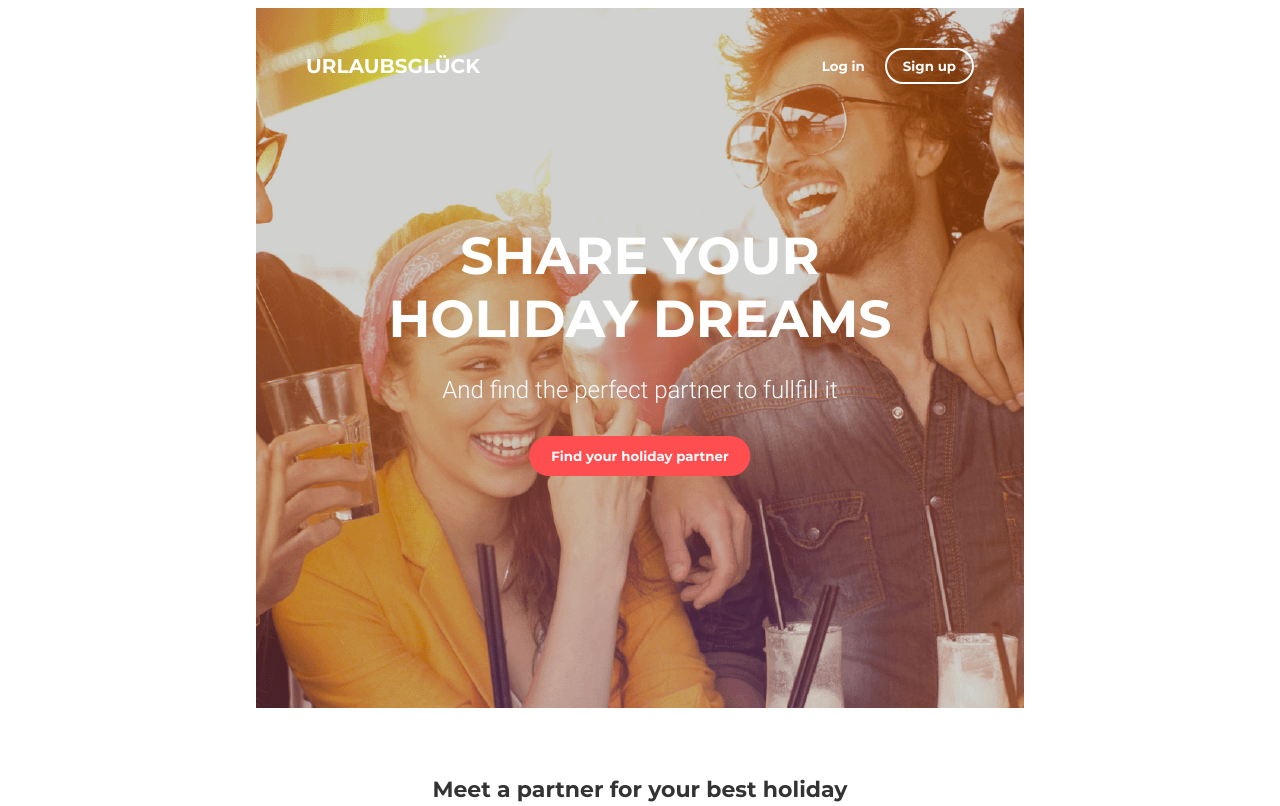
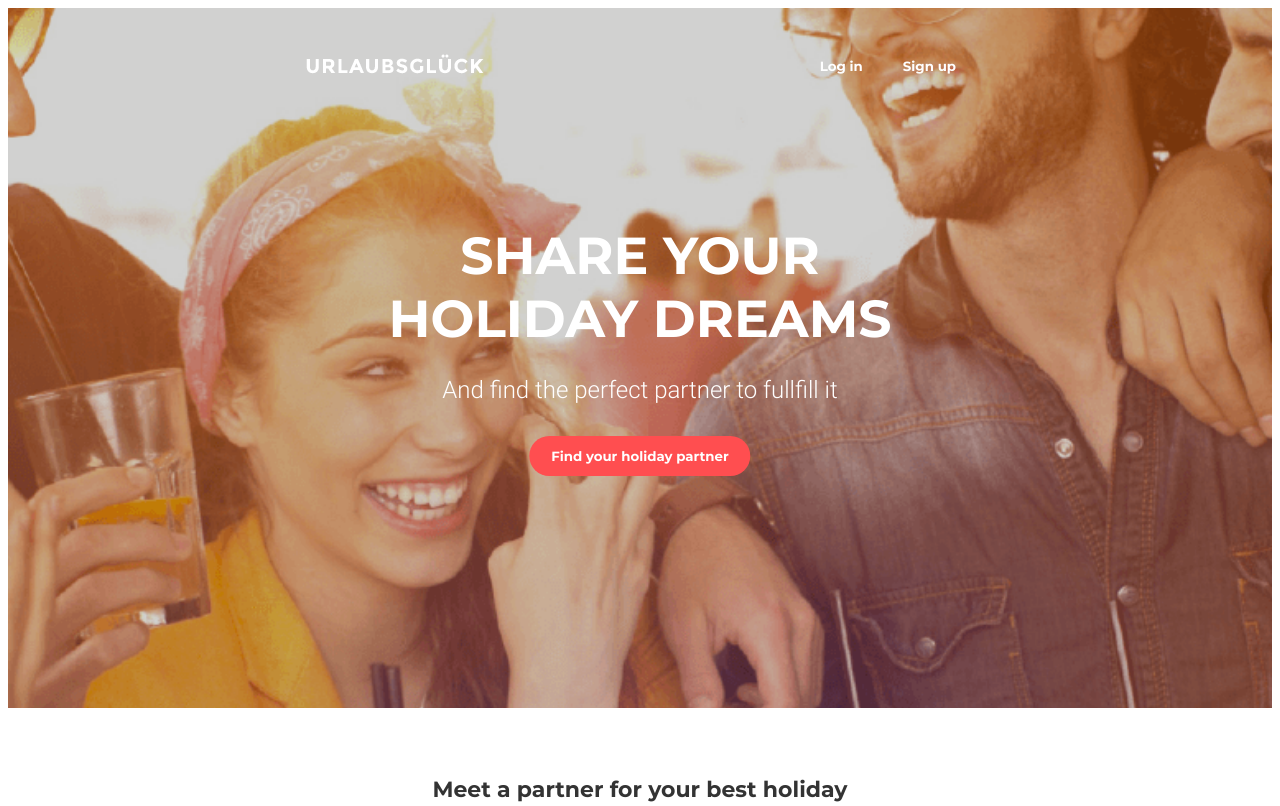
Before and after one commit to OksanaGrushko/goit-fe-course, a plain HTML site: page module-08/index.html in a window 1280 px wide. Shown: the top 806 px of the page. Drawn offline with Linux system fonts and the light colour scheme.

Commit message:
logo, buttons, horizontal scroll

```diff
--- a/module-08/css/style.css
+++ b/module-08/css/style.css
@@ -56,7 +56,7 @@ img {
     background-image: url(../img/background/Vector\ Smart\ Object\ mobile.png);
     background-repeat: no-repeat;
     background-position: center;
-    background-size: contain;
+    background-size: cover;
     margin-bottom: 68px;
 }
 
@@ -66,38 +66,45 @@ img {
     margin-bottom: 118px;
 }
 
-.log-in {
-    border: none;
+.log-in, .sign-in {
+    border: solid 2px rgba(255, 255, 255, 0);
+}
+
+.log-in:hover,
+.log-in:focus,
+.sign-in:hover,
+.sign-in:focus{
+    border: solid 2px rgb(255, 255, 255);
+    border-radius: 20px;
 }
 
 .sign-in,
 .log-in {
     background-color: rgba(26, 25, 21, 0);
-    color: rgb(255, 255, 255);
     padding: 8px 16px;
     font-family: 'Montserrat', sans-serif;
 }
-
-.sign-in {
-    border: solid 2px rgb(255, 255, 255);
-    border-radius: 20px;
+.tack{
+    text-decoration: none;
+    display: inline-block;
+    color: rgb(255, 255, 255);
 }
 
-.text,
+.logo,
 h1,
 .text-item {
     color: rgb(255, 255, 255);
     text-align: center;
     margin: 0;
 }
-
-.text {
+.logotype{
+    text-align: center;
     margin-bottom: 30px;
-    text-transform: uppercase;
-    font-size: 20px;
-    font-family: 'Montserrat', sans-serif;
 }
-
+.logo{
+    text-decoration: none;
+    display: inline-block;
+}
 h1 {
     margin-bottom: 10px;
     text-transform: uppercase;
@@ -253,8 +260,9 @@ h2 {
 
 @media screen and (min-width: 768px) {
     .wrapper {
-        width: 748px;
+        max-width: 748px;
         padding: 0 40px;
+        width: 100%;
     }
 
     .sait {
@@ -280,12 +288,12 @@ h2 {
         margin: 0;
     }
 
-    .text {
+    .logotype {
         margin: 0;
     }
 
     h1 {
-        padding: 0 82px;
+        padding: 0 76px;
         font-size: 52px;
         margin-bottom: 26px;
     }
@@ -338,7 +346,7 @@ h2 {
 
 @media screen and (min-width: 1440px) {
     .wrapper {
-        width: 940px;
+        max-width: 940px;
         padding: 0;
     }
 
--- a/module-08/index.html
+++ b/module-08/index.html
@@ -16,14 +16,14 @@
             <div class="content">
                 <div class="naw">
                     <div class="button">
-                        <button type="submit" class="log-in">Log in</button>
-                        <button type="submit" class="sign-in">Sign up</button>
+                        <button type="button" class="log-in"><a class="tack" href="#">Log in</a></button>
+                        <button type="button" class="sign-in"><a class="tack" href="#">Sign up</a></button>
                     </div>
-                    <p class="text">URLAUBSGLÜCK</p>
+                    <div class="logotype"><a href="#" class="logo"><img src="img/logo/URLAUBSGLÜCK.png" alt="URLAUBSGLÜCK logo"></a></div>
                 </div>
                 <h1>Share your holiday dreams</h1>
                 <p class="text-item">And find the perfect partner to fullfill it</p>
-                <button class="button-partner">Find your holiday partner</button>
+                <button type="button" class="button-partner">Find your holiday partner</button>
             </div>
         </div>
     </header>
@@ -74,7 +74,7 @@
                         <p class="partner-about_me">Based in Chicago. I love playing tennis and loud music.</p>
                     </li>
                 </ul>
-                <button class="see" type="submit">See other partners</button>
+                <button class="see" type="button">See other partners</button>
             </div>
         </div>
     </section>
```
Also changed, not shown: module-08/img/logo/URLAUBSGLÜCK.png (added).
